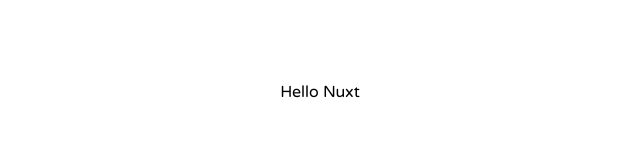
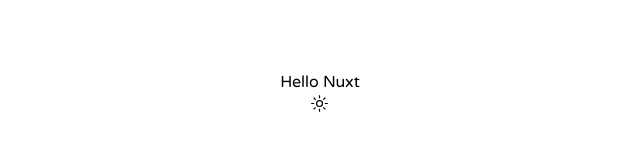
Before and after one commit to Lmmmmmm-bb/nuxt-starter, a Nuxt app: page / in a window 1280 px wide. Shown: the part 308-458 px from the top of the page, without its empty margins (320-960 px from the left). Built offline with nearby package versions, Linux system fonts and the light colour scheme; a web font is replaced by a local one.

Commit message:
feat: color mode support

```diff
--- a/app.vue
+++ b/app.vue
@@ -1,6 +1,21 @@
 <template>
-  <div font-serif h-full flex items-center justify-center>
-    Hello Nuxt
+  <div
+    font-serif
+    h-full
+    flex
+    flex-col
+    items-center
+    justify-center
+  >
+    <h3>Hello Nuxt</h3>
+    <ThemeToggle />
     <!-- <NuxtWelcome /> -->
   </div>
 </template>
+
+<style>
+html.dark {
+  background: #222;
+  color: white;
+}
+</style>
--- /dev/null
+++ b/components/theme-toggle.vue
@@ -0,0 +1,13 @@
+<script setup>
+const colorMode = useColorMode();
+
+const toggleDark = () => {
+  colorMode.preference = colorMode.value === 'dark' ? 'light' : 'dark';
+};
+</script>
+
+<template>
+  <button @click="toggleDark">
+    <div class="dark:i-carbon-moon i-carbon-sun" />
+  </button>
+</template>
--- a/nuxt.config.ts
+++ b/nuxt.config.ts
@@ -1,9 +1,9 @@
-
 // https://nuxt.com/docs/api/configuration/nuxt-config
 export default defineNuxtConfig({
-  modules: ['@unocss/nuxt'],
+  modules: ['@unocss/nuxt', '@nuxtjs/color-mode'],
   css: [
     '~/index.css',
     '@unocss/reset/tailwind.css'
-  ]
+  ],
+  colorMode: { classSuffix: '' }
 });
```
Also changed, not shown: package.json (+6 -5 lines), 1 other file (tests, documents, lock files or other folders).
